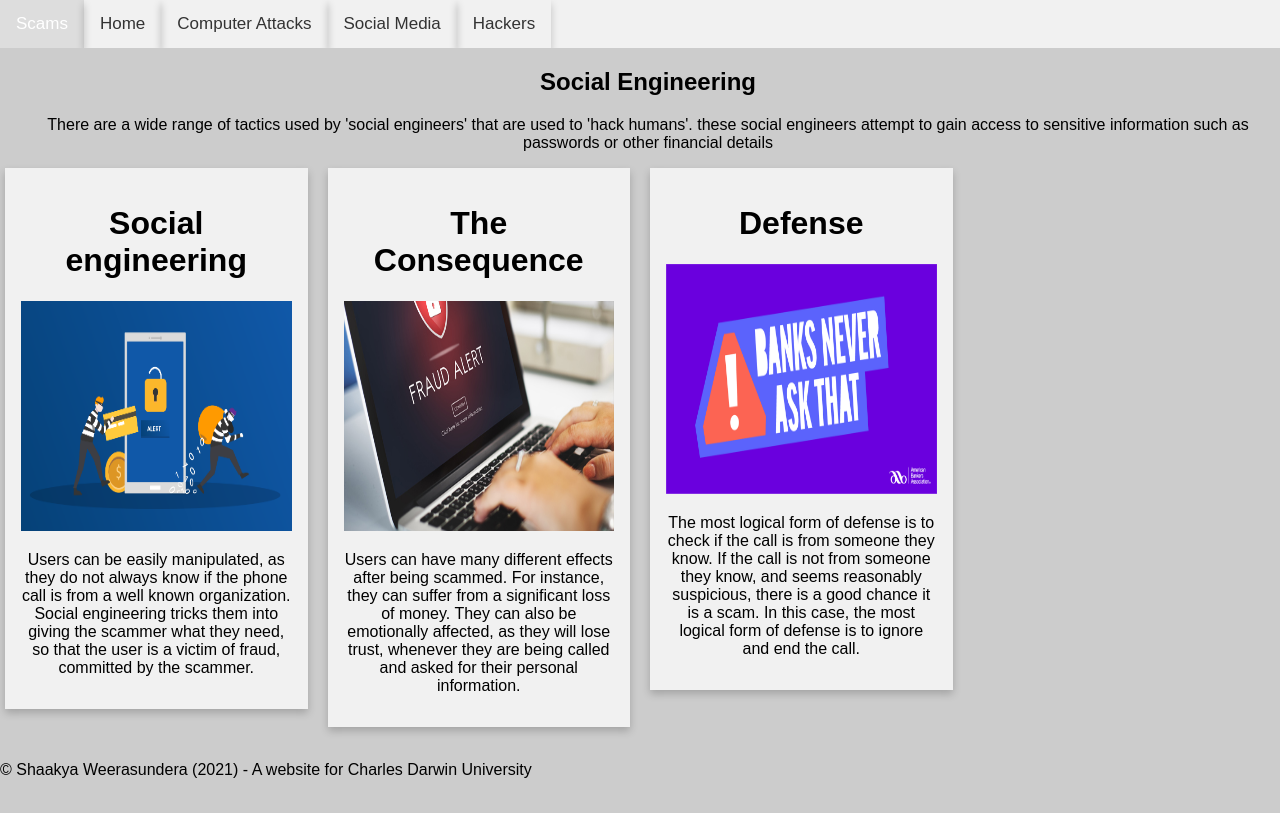
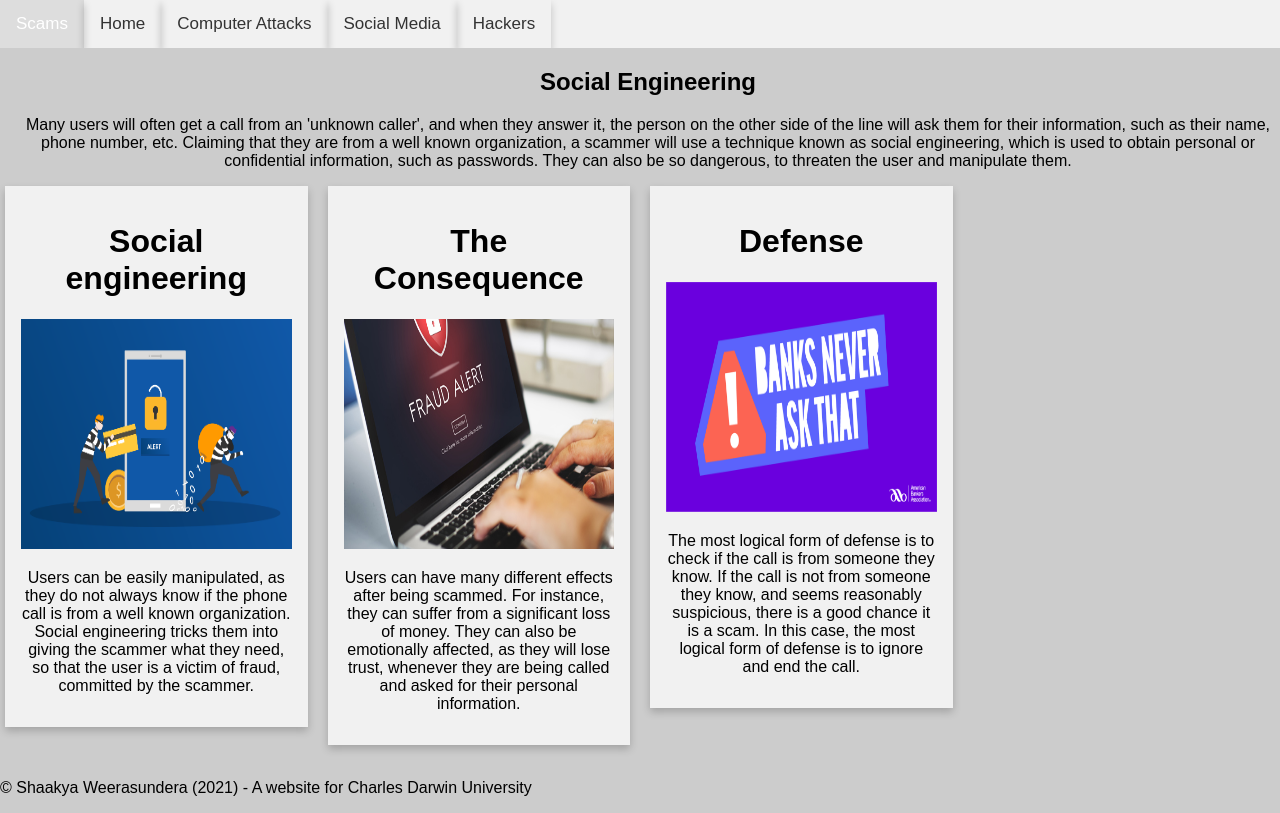
Before and after one commit to shaakya-weerasundera/cyber-on-finale, a plain HTML site: page scam.html in a window 1280 px wide. Drawn offline with Linux system fonts and the light colour scheme.

Commit message:
Update scam.html

```diff
--- a/scam.html
+++ b/scam.html
@@ -21,7 +21,7 @@
       </div>
       <div style="padding-left:16px">
         <h2 class="head">Social Engineering</h2>
-        <p class="caption">There are a wide range of tactics used by 'social engineers' that are used to 'hack humans'. these social engineers attempt to gain access to sensitive information such as passwords or other financial details</p>
+        <p class="caption">Many users will often get a call from an 'unknown caller', and when they answer it, the person on the other side of the line will ask them for their information, such as their name, phone number, etc. Claiming that they are from a well known organization, a scammer will use a technique known as social engineering, which is used to obtain personal or confidential information, such as passwords. They can also be so dangerous, to threaten the user and manipulate them.</p>
       </div>
       <div class="row">
         <div class="column">
```
